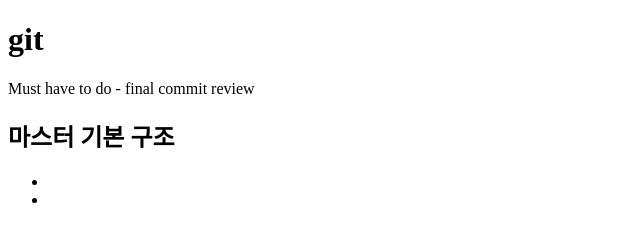
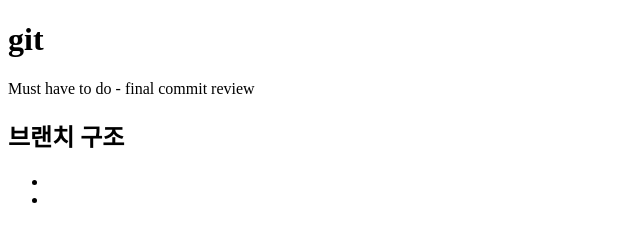
Before and after one commit to shpark-pooq/mygit, a plain HTML site: page index.html in a window 1280 px wide. Shown: the whole page, without its empty margins (0-640 px from the left). Drawn offline with Linux system fonts and the light colour scheme.

Commit message:
staging start

```diff
--- a/index.html
+++ b/index.html
@@ -10,7 +10,7 @@
 			<p>Must have to do - final commit review</p>
 		</header>
 		<section>
-			<h2>마스터 기본 구조</h2>
+			<h2>브랜치 구조</h2>
 			<ul>
 				<li></li>
 				<li></li>
```
